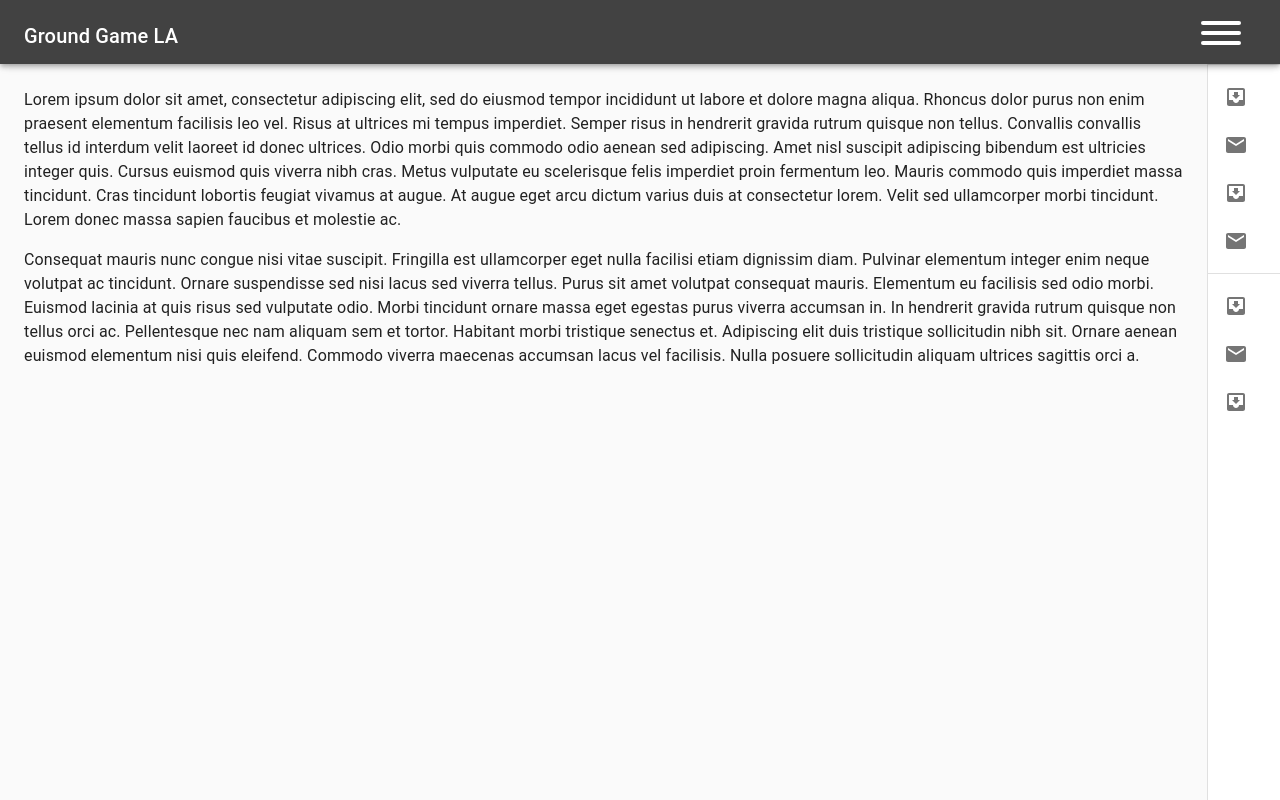
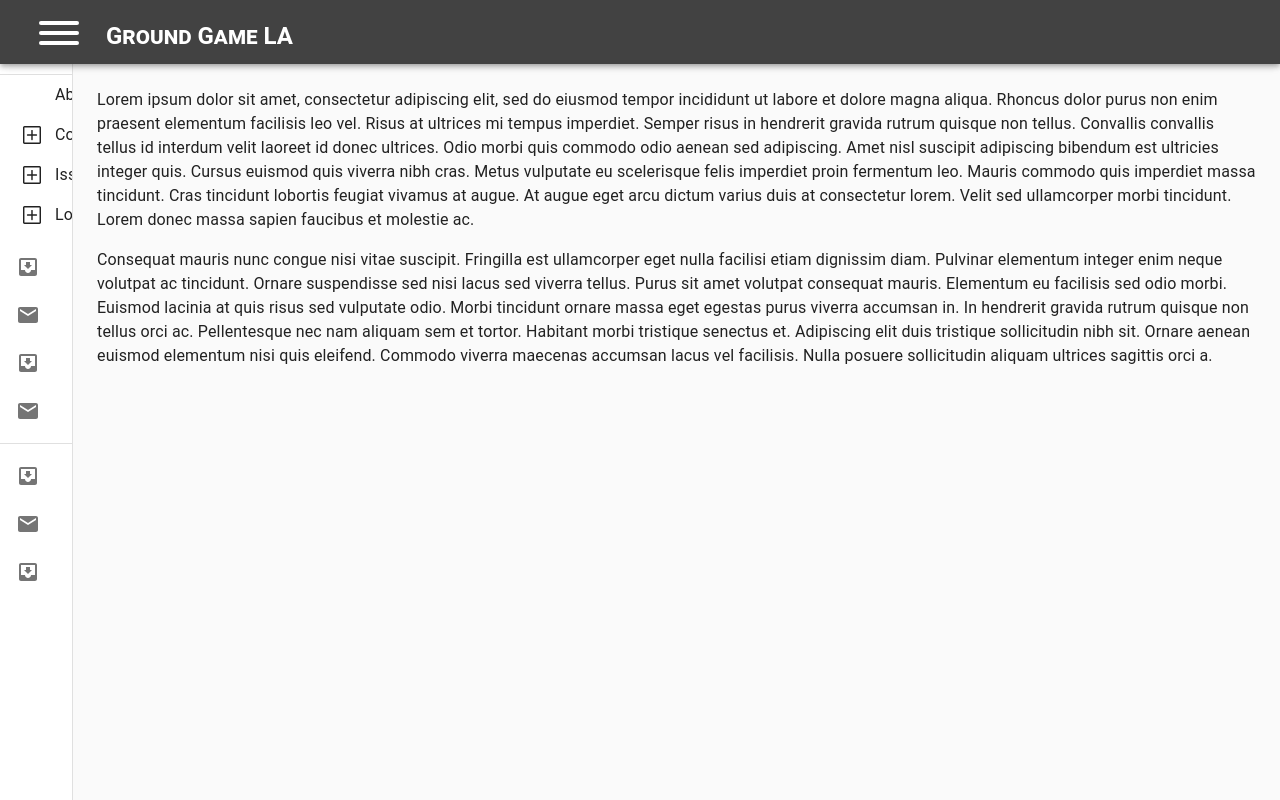
Before and after one commit to tomkel/groundgame, a Gatsby site: page /index2 in a window 1280 px wide. Built offline with nearby package versions, Linux system fonts and the light colour scheme; Gatsby itself is replaced by a stand-in of ours.

Commit message:
Move navbar back to left side

```diff
--- a/src/components/bar.jsx
+++ b/src/components/bar.jsx
@@ -10,9 +10,11 @@ import Hamburger from './hamburger'
 const useStyles = makeStyles(theme => ({
   appBar: {
     zIndex: theme.zIndex.drawer + 1,
+    flexGrow: 1,
   },
   title: {
-    flexGrow: 1,
+    fontWeight: 'bold',
+    fontVariant: 'small-caps',
   },
 }))
 
@@ -28,17 +30,17 @@ export default function Bar(props) {
       className={classes.appBar}
     >
       <Toolbar style={{ paddingTop: theme.spacing(1) }}>
-        <Typography variant="h6" noWrap className={classes.title}>
-            Ground Game LA
-        </Typography>
         <IconButton
           color="inherit"
           aria-label="Open drawer"
           onClick={onHamburgerClick}
-          edge="end"
+          edge="start"
         >
           <Hamburger open={isDrawerOpen} />
         </IconButton>
+        <Typography variant="h5" noWrap className={classes.title}>
+            Ground Game LA
+        </Typography>
       </Toolbar>
     </AppBar>
   )
--- a/src/components/hamburger.jsx
+++ b/src/components/hamburger.jsx
@@ -5,7 +5,7 @@ import './hamburger.scss'
 
 const Hamburger = ({ open }) => {
   return (
-    <button className={clsx('hamburger hamburger--arrowalt-r', open && 'is-active')} type="button">
+    <button className={clsx('hamburger hamburger--arrowalt', open && 'is-active')} type="button">
       <span className="hamburger-box">
         <span className="hamburger-inner" />
       </span>
--- a/src/components/layout2.jsx
+++ b/src/components/layout2.jsx
@@ -40,6 +40,7 @@ export default function Layout() {
     <div className={classes.root}>
       <CssBaseline />
       <Bar isDrawerOpen={open} onHamburgerClick={toggleDrawer} />
+      <SideNav isDrawerOpen={open} onPointerOver={pointerOverDrawer} />
       <main className={classes.content}>
         <div className={classes.toolbar} />
         <Typography paragraph>
@@ -72,7 +73,6 @@ export default function Layout() {
           posuere sollicitudin aliquam ultrices sagittis orci a.
         </Typography>
       </main>
-      <SideNav isDrawerOpen={open} onPointerOver={pointerOverDrawer} />
     </div>
   )
 }
--- /dev/null
+++ b/src/components/nav-contents.jsx
@@ -0,0 +1,150 @@
+import React from 'react'
+import PropTypes from 'prop-types'
+import { useTheme } from '@material-ui/styles'
+import { makeStyles, fade, withStyles } from '@material-ui/core/styles'
+import SvgIcon from '@material-ui/core/SvgIcon'
+
+import TreeView from '@material-ui/lab/TreeView'
+import TreeItem from '@material-ui/lab/TreeItem'
+import Collapse from '@material-ui/core/Collapse'
+import AndroidIcon from '@material-ui/icons/Android'
+import { useSpring, animated } from 'react-spring'
+import { Link } from 'gatsby'
+
+function MinusSquare(props) {
+  return (
+    <SvgIcon fontSize="inherit" {...props}>
+      {/* tslint:disable-next-line: max-line-length */}
+      <path d="M22.047 22.074v0 0-20.147 0h-20.12v0 20.147 0h20.12zM22.047 24h-20.12q-.803 0-1.365-.562t-.562-1.365v-20.147q0-.776.562-1.351t1.365-.575h20.147q.776 0 1.351.575t.575 1.351v20.147q0 .803-.575 1.365t-1.378.562v0zM17.873 11.023h-11.826q-.375 0-.669.281t-.294.682v0q0 .401.294 .682t.669.281h11.826q.375 0 .669-.281t.294-.682v0q0-.401-.294-.682t-.669-.281z" />
+    </SvgIcon>
+  )
+}
+
+function PlusSquare(props) {
+  return (
+    <SvgIcon fontSize="inherit" {...props}>
+      {/* tslint:disable-next-line: max-line-length */}
+      <path d="M22.047 22.074v0 0-20.147 0h-20.12v0 20.147 0h20.12zM22.047 24h-20.12q-.803 0-1.365-.562t-.562-1.365v-20.147q0-.776.562-1.351t1.365-.575h20.147q.776 0 1.351.575t.575 1.351v20.147q0 .803-.575 1.365t-1.378.562v0zM17.873 12.977h-4.923v4.896q0 .401-.281.682t-.682.281v0q-.375 0-.669-.281t-.294-.682v-4.896h-4.923q-.401 0-.682-.294t-.281-.669v0q0-.401.281-.682t.682-.281h4.923v-4.896q0-.401.294-.682t.669-.281v0q.401 0 .682.281t.281.682v4.896h4.923q.401 0 .682.281t.281.682v0q0 .375-.281.669t-.682.294z" />
+    </SvgIcon>
+  )
+}
+
+function CloseSquare(props) {
+  return (
+    <SvgIcon className="close" fontSize="inherit" {...props}>
+      {/* tslint:disable-next-line: max-line-length */}
+      <path d="M17.485 17.512q-.281.281-.682.281t-.696-.268l-4.12-4.147-4.12 4.147q-.294.268-.696.268t-.682-.281-.281-.682.294-.669l4.12-4.147-4.12-4.147q-.294-.268-.294-.669t.281-.682.682-.281.696 .268l4.12 4.147 4.12-4.147q.294-.268.696-.268t.682.281 .281.669-.294.682l-4.12 4.147 4.12 4.147q.294.268 .294.669t-.281.682zM22.047 22.074v0 0-20.147 0h-20.12v0 20.147 0h20.12zM22.047 24h-20.12q-.803 0-1.365-.562t-.562-1.365v-20.147q0-.776.562-1.351t1.365-.575h20.147q.776 0 1.351.575t.575 1.351v20.147q0 .803-.575 1.365t-1.378.562v0z" />
+    </SvgIcon>
+  )
+}
+
+function Spacer() {
+  return (
+    <div style={{ width: '0px' }} />
+  )
+}
+
+function TransitionComponent(props) {
+  const style = useSpring({
+    from: { opacity: 0, transform: 'translate3d(20px,0,0)' },
+    to: { opacity: props.in ? 1 : 0, transform: `translate3d(${props.in ? 0 : 20}px,0,0)` },
+  })
+
+  return (
+    <animated.div style={style}>
+      <Collapse {...props} />
+    </animated.div>
+  )
+}
+
+TransitionComponent.propTypes = {
+  /**
+   * Show the component triggers the enter or exit states
+   */
+  in: PropTypes.bool,
+}
+
+const StyledTreeItem = withStyles((theme) => ({
+  iconContainer: {
+    '& .close': {
+      opacity: 0.3,
+    },
+  },
+  group: {
+    marginLeft: 12,
+    paddingLeft: 12,
+    borderLeft: `1px dashed ${fade(theme.palette.text.primary, 0.4)}`,
+  },
+  label: {
+    margin: theme.spacing(1),
+  },
+  root: {
+    '&:focus > $content': {
+      backgroundColor: 'red',
+    },
+  },
+  link: {
+    color: 'inherit',
+    textDecoration: 'none',
+  }
+
+}))((props) => {
+  const { classes } = props
+  const treeItem = <TreeItem {...props} TransitionComponent={TransitionComponent} />
+
+  return props.to ? props.to.startsWith('http') ? (
+    <a className={classes.link} href={props.to}>
+      {treeItem}
+    </a>
+  ) : (
+    <Link className={classes.link} to={props.to}>
+      {treeItem}
+    </Link>
+  ) : treeItem
+})
+
+const useStyles = makeStyles((theme) => ({
+  root: {
+    marginLeft: theme.spacing(3),
+  },
+}))
+
+export default function CustomizedTreeView() {
+  const classes = useStyles()
+
+  const getNodeId = (() => {
+    let nodeId = 0
+    return () => {
+      nodeId += 1
+      return String(nodeId)
+    }
+  })()
+
+  return (
+    <TreeView
+      defaultExpanded={['1']}
+      defaultCollapseIcon={<MinusSquare />}
+      defaultExpandIcon={<PlusSquare />}
+      classes={{ root: classes.root }}
+    >
+      <StyledTreeItem nodeId={getNodeId()} label="About" to="about" />
+      <StyledTreeItem nodeId={getNodeId()} label="Community Resource Guides">
+        <StyledTreeItem nodeId={getNodeId()} label="Immigration" to="guides/immigration" />
+        <StyledTreeItem nodeId={getNodeId()} label="Eviction" to="guides/eviction" />
+        <StyledTreeItem nodeId={getNodeId()} label="Food" to="guides/food" />
+        <StyledTreeItem nodeId={getNodeId()} label="Dealing with police" to="guides/police" />
+        <StyledTreeItem nodeId={getNodeId()} label="Voting" to="guides/voting" />
+        <StyledTreeItem nodeId={getNodeId()} label="Workplace discrimination" to="guides/work-discrimination" />
+        <StyledTreeItem nodeId={getNodeId()} label="Starting a union" to="guides/union" />
+      </StyledTreeItem>
+      <StyledTreeItem nodeId={getNodeId()} label="Issues">
+        <StyledTreeItem nodeId={getNodeId()} label="Housing and Homelessness" to="issues/hnh" />
+        <StyledTreeItem nodeId={getNodeId()} label="Immigration" to="issues/immigration" />
+      </StyledTreeItem>
+      <StyledTreeItem nodeId={getNodeId()} label="Local News">
+        <StyledTreeItem nodeId={getNodeId()} label="KNOCK.LA" to="https://knock.la" />
+        <StyledTreeItem nodeId={getNodeId()} label="Ground Game Podcast" />
+      </StyledTreeItem>
+    </TreeView>
+  )
+}
--- a/src/components/side-nav.jsx
+++ b/src/components/side-nav.jsx
@@ -10,6 +10,7 @@ import ListItemIcon from '@material-ui/core/ListItemIcon'
 import ListItemText from '@material-ui/core/ListItemText'
 import InboxIcon from '@material-ui/icons/MoveToInbox'
 import MailIcon from '@material-ui/icons/Mail'
+import NavContents from './nav-contents'
 
 const drawerWidth = 240
 const useStyles = makeStyles(theme => ({
@@ -41,7 +42,8 @@ const useStyles = makeStyles(theme => ({
     display: 'flex',
     alignItems: 'center',
     justifyContent: 'flex-end',
-    padding: '0 8px',
+    padding: theme.spacing(0, 1),
+    marginBottom: theme.spacing(1) + 2, // 8 + 2
     ...theme.mixins.toolbar,
   },
 }))
@@ -53,7 +55,7 @@ function SideNav(props) {
   return (
     <Drawer
       variant="permanent"
-      anchor="right"
+      anchor="left"
       className={clsx(classes.drawer, {
         [classes.drawerOpen]: open,
         [classes.drawerClose]: !open,
@@ -69,6 +71,7 @@ function SideNav(props) {
     >
       <div className={classes.toolbar} />
       <Divider />
+      <NavContents />
       <List>
         {['Inbox', 'Starred', 'Send email', 'Drafts'].map((text, index) => (
           <ListItem button key={text}>
@@ -97,6 +100,7 @@ function SideNav(props) {
 SideNav.propTypes = {
   isDrawerOpen: PropTypes.bool.isRequired,
   onPointerOver: PropTypes.func.isRequired,
+  side: PropTypes.oneOf(['left', 'right']).isRequired,
 }
 
 export default SideNav
```
Also changed, not shown: package.json (+17 -15 lines), 1 other file.
